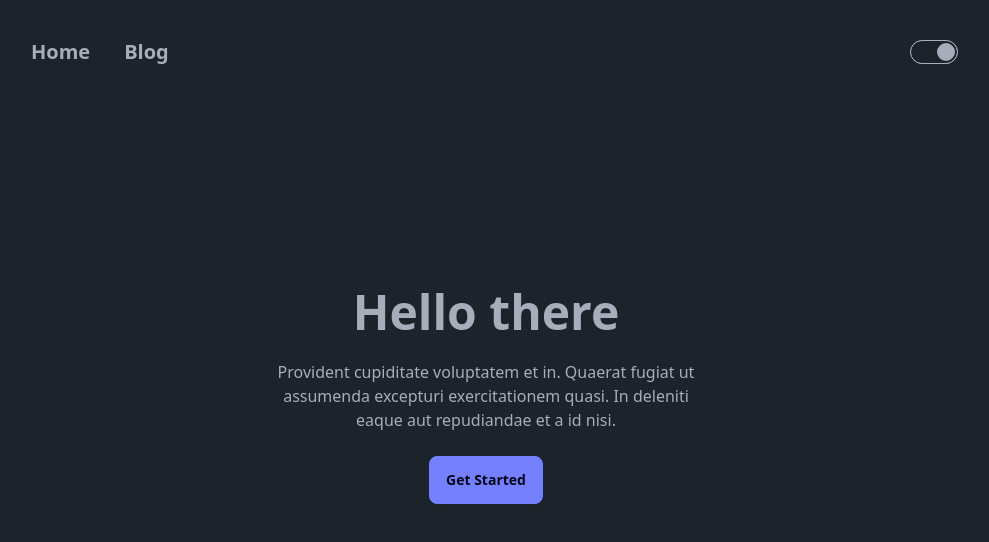
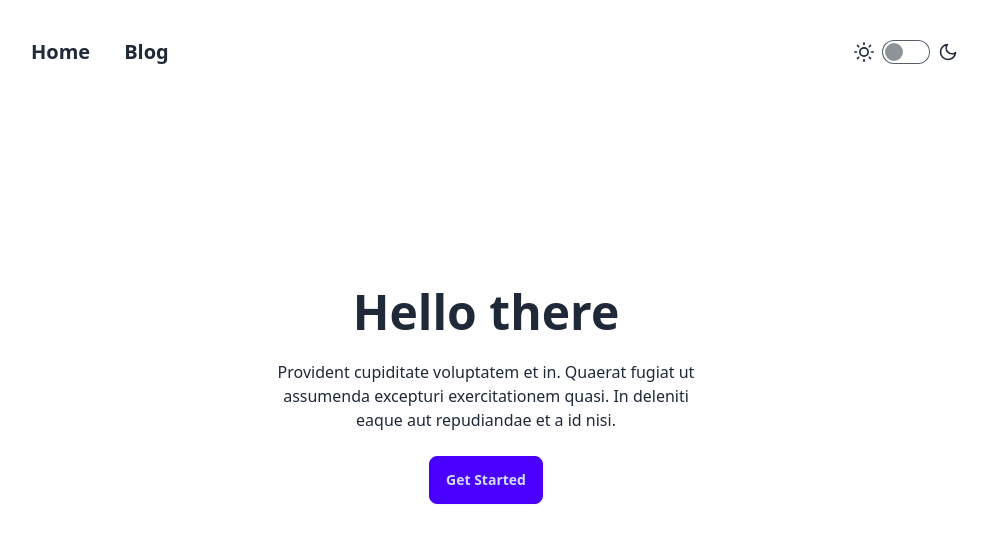
Before and after one commit to callumbuttery/photoblog, a React app: page / in a window 1280 px wide. Shown: the top 542 px of the page, without its empty margins (154-1143 px from the left). Built offline with nearby package versions, Linux system fonts and the light colour scheme; the HTML template or start-up script is replaced by a standard one.

Commit message:
Theme toggle icon change + theme change

```diff
--- a/src/Nav/Navbar.tsx
+++ b/src/Nav/Navbar.tsx
@@ -4,7 +4,7 @@
 export const Navbar: React.FC = () => {
 	const [theme, setTheme] = React.useState("dark");
 	const toggleTheme = () => {
-		setTheme(theme === "dark" ? "light" : "dark");
+		setTheme(theme === "dracula" ? "light" : "dracula");
 	};
 
 	// initially set the theme and "listen" for changes to apply them to the HTML tag
@@ -21,14 +21,41 @@
 					Blog
 				</RouterLink>
 			</div>
-			<div className="flex-none">
+			<label className="flex cursor-pointer gap-2">
+				<svg
+					xmlns="http://www.w3.org/2000/svg"
+					width="20"
+					height="20"
+					viewBox="0 0 24 24"
+					fill="none"
+					stroke="currentColor"
+					strokeWidth="2"
+					strokeLinecap="round"
+					strokeLinejoin="round"
+				>
+					<circle cx="12" cy="12" r="5" />
+					<path d="M12 1v2M12 21v2M4.2 4.2l1.4 1.4M18.4 18.4l1.4 1.4M1 12h2M21 12h2M4.2 19.8l1.4-1.4M18.4 5.6l1.4-1.4" />
+				</svg>
 				<input
 					type="checkbox"
-					className="toggle"
-					defaultChecked
+					value="synthwave"
+					className="toggle theme-controller"
 					onClick={toggleTheme}
 				/>
-			</div>
+				<svg
+					xmlns="http://www.w3.org/2000/svg"
+					width="20"
+					height="20"
+					viewBox="0 0 24 24"
+					fill="none"
+					stroke="currentColor"
+					strokeWidth="2"
+					strokeLinecap="round"
+					strokeLinejoin="round"
+				>
+					<path d="M21 12.79A9 9 0 1 1 11.21 3 7 7 0 0 0 21 12.79z"></path>
+				</svg>
+			</label>
 		</div>
 	);
 };
--- a/tailwind.config.js
+++ b/tailwind.config.js
@@ -11,6 +11,6 @@
     require('daisyui')
   ],
   daisyui: {
-    themes: ['light', 'dark'],
+    themes: ['light', 'dracula'],
   }
 }
```
